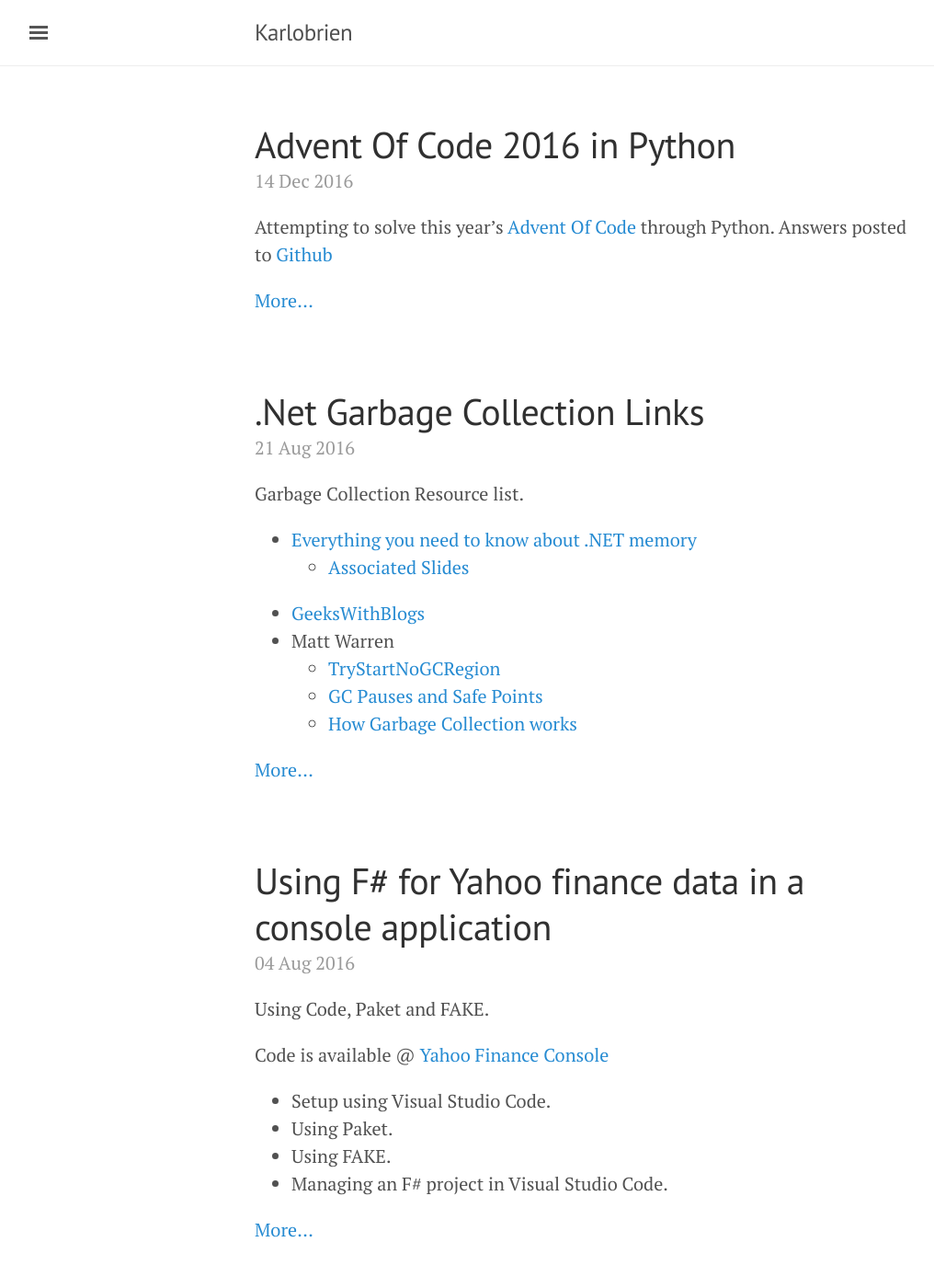
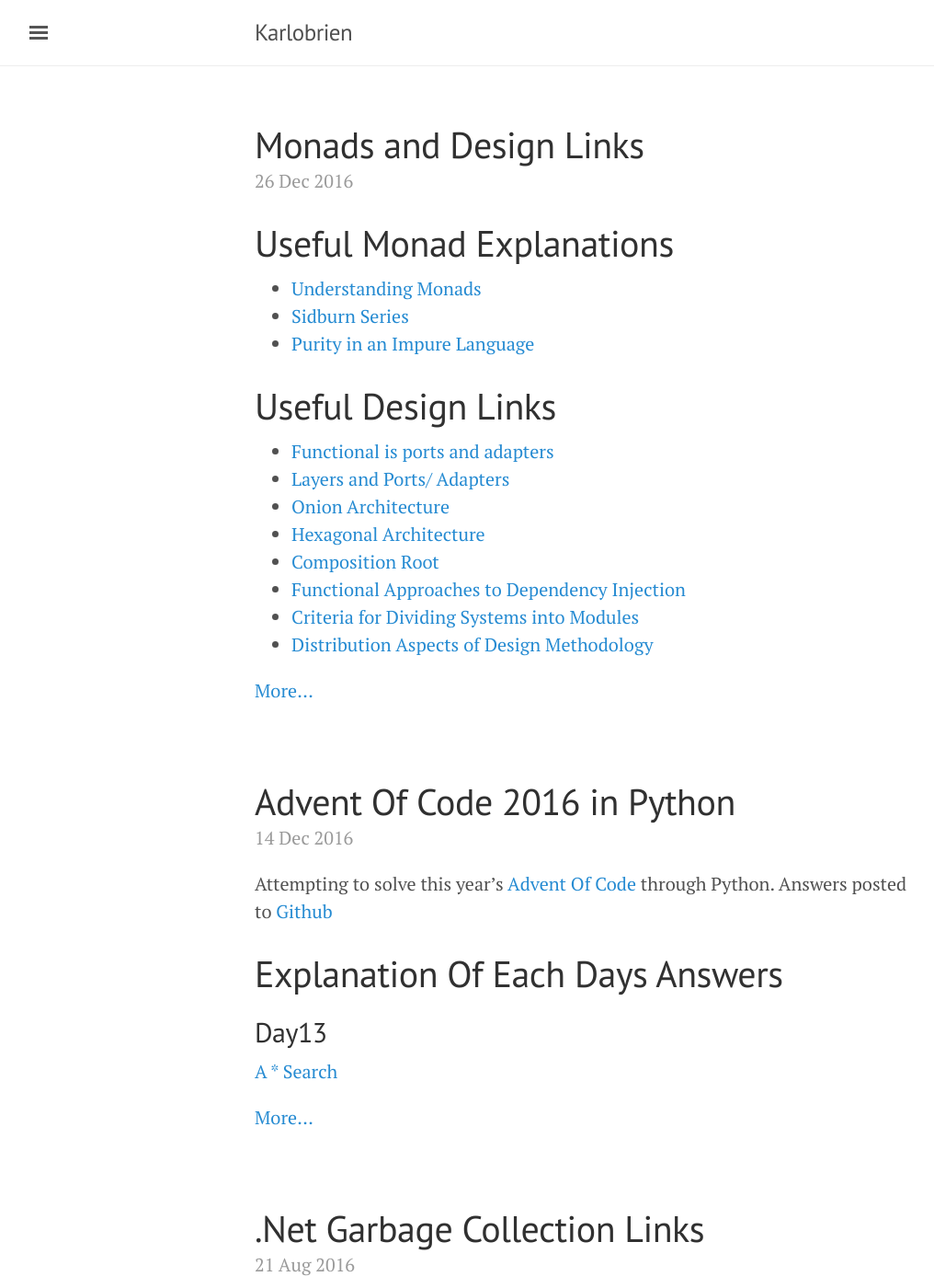
Before and after one commit to karlobrien/karlobrien.github.com, a Jekyll site: the page built from index.html, in a window 1280 px wide and 1400 px high. Shown: the whole window at 92% size, without its empty margins (3-1019 px from the left). Built offline with Jekyll 4.4.1, drawn with Linux system fonts in a browser that asks for light colours; the list of posts is cut into pages by our own code; some of the changed text lies outside the part shown.

Commit message:
Updates to design links

```diff
--- a/_posts/2016-12-14-Advent-Of-Code-In-Python.md
+++ b/_posts/2016-12-14-Advent-Of-Code-In-Python.md
@@ -9,3 +9,9 @@ tags:
 
 Attempting to solve this year's [Advent Of Code](http://adventofcode.com/) through Python.
 Answers posted to [Github](https://github.com/karlobrien/AdventOfCode2016)
+
+<!-- more -->
+# Explanation Of Each Days Answers
+
+## Day13
+[A * Search](http://gettingsharper.de/2016/12/23/advent-with-a-star/)
--- /dev/null
+++ b/_posts/2016-12-26-Monads-And-Design.md
@@ -0,0 +1,22 @@
+---
+layout: post
+title:  "Monads and Design Links"
+tags:
+- Monads
+- Port Adapter Architecture
+---
+
+# Useful Monad Explanations
+* [Understanding Monads](https://fsharpn00b.blogspot.ie/2016/12/understanding-monads-in-f.html)
+* [Sidburn Series](https://sidburn.github.io/Series)
+* [Purity in an Impure Language](http://blog.leifbattermann.de/2016/12/25/purity-in-an-impure-language-free-monad-tic-tac-toe-cqrs-event-souring/)
+
+# Useful Design Links
+* [Functional is ports and adapters](http://blog.ploeh.dk/2016/03/18/functional-architecture-is-ports-and-adapters/)
+* [Layers and Ports/ Adapters](http://blog.ploeh.dk/2013/12/03/layers-onions-ports-adapters-its-all-the-same/)
+* [Onion Architecture](http://jeffreypalermo.com/blog/the-onion-architecture-part-1/)
+* [Hexagonal Architecture](http://alistair.cockburn.us/Hexagonal+architecture)
+* [Composition Root](http://blog.ploeh.dk/2011/07/28/CompositionRoot/)
+* [Functional Approaches to Dependency Injection](http://fsharpforfunandprofit.com/posts/dependency-injection-1/)
+* [Criteria for Dividing Systems into Modules](https://blog.acolyer.org/2016/09/05/on-the-criteria-to-be-used-in-decomposing-systems-into-modules/)
+* [Distribution Aspects of Design Methodology](https://blog.acolyer.org/2016/10/17/information-distribution-aspects-of-design-methodology/)
```
